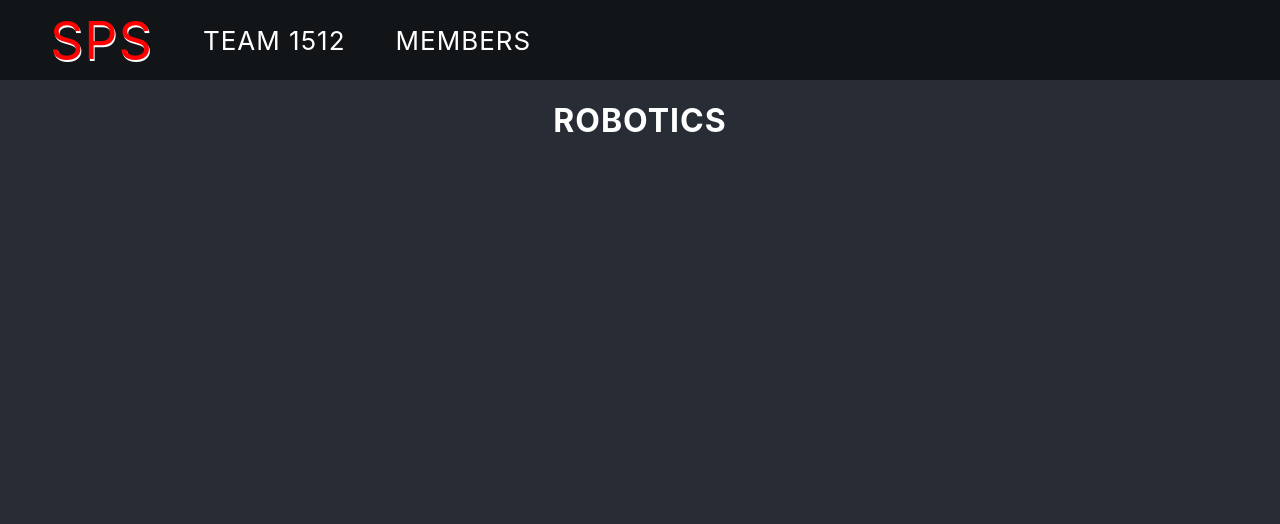
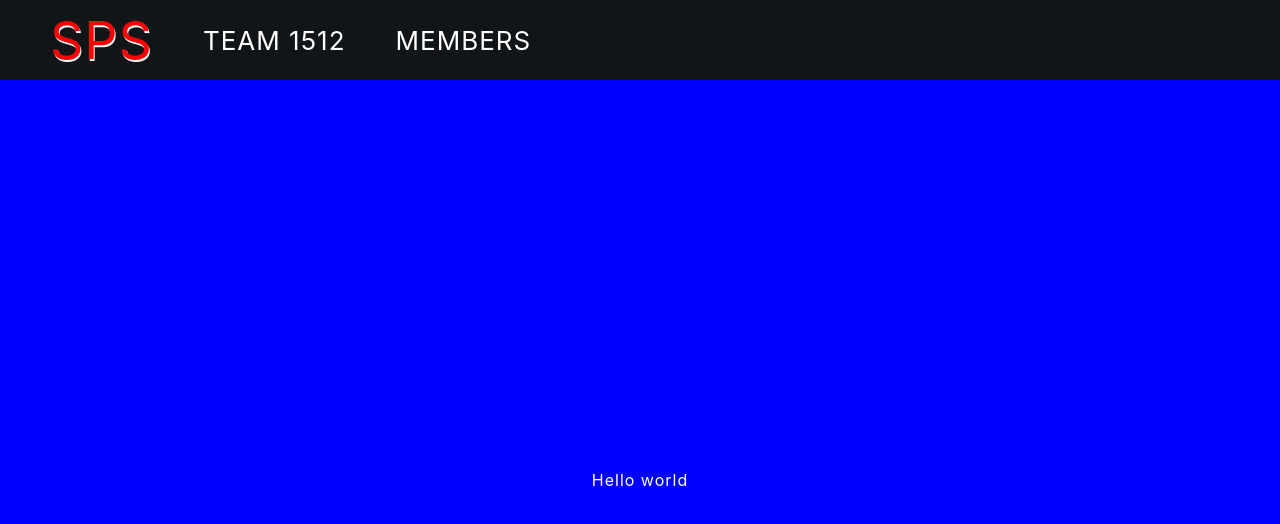
Before and after one commit to hen1227/sps-robotics, a React (Create React App) app: page / in a window 1280 px wide. Shown: the top 524 px of the page. Built offline with nearby package versions, Linux system fonts and the light colour scheme.

Commit message:
Smooth scrolling between pages

```diff
--- a/src/App.css
+++ b/src/App.css
@@ -7,5 +7,44 @@ body {
 }
 
 .App {
+  overflow: auto;
+  scroll-direction: horizontal;
+  scroll-behavior: smooth;
   text-align: center;
+  width: 100vw;
+  margin: 0;
+  padding: 0;
+  height: 100vh;
 }
+.App > ul {
+  list-style: none;
+  display: flex;
+  align-items: center;
+  max-width: 100%;
+  overflow-x: hidden;
+  scroll-behavior: auto;
+
+  margin: 0;
+  padding: 0;
+}
+.App > ul > li{
+  color: #fff;
+  border-radius: 4px;
+  white-space: nowrap;
+
+  /*width: 400px;*/
+  /*padding-left: 200px;*/
+  /*margin: 0;*/
+  /*padding: 0;*/
+}
+
+.Page {
+  width: 100vw;
+  height: 100vh;
+  align-content: center;
+  justify-content: center;
+  align-items: center;
+
+  /*margin: 0;*/
+  /*padding: 0;*/
+}
--- a/src/App.js
+++ b/src/App.js
@@ -1,22 +1,62 @@
 import './App.css';
 import Home from './home/Home'
 import Members from './members/Members'
+import {Component, createRef, useEffect, useState} from "react";
 import Navbar from "./navbar/Navbar";
-import { BrowserRouter, Routes, Route } from "react-router-dom";
+// import { BrowserRouter, Routes, Route } from "react-router-dom";
 
 
-function App() {
-  return (
-    <div className="App">
-        <BrowserRouter>
-            <Navbar/>
-            <Routes>
-                <Route path="/" element={<Home/>}/>
-                <Route path="/members" element={<Members/>}/>
-            </Routes>
-        </BrowserRouter>
-    </div>
-  );
+class App extends Component {
+
+    constructor(props) {
+        super(props);
+        this.pageRef = createRef();
+    }
+
+    smoothScroll = (n) => {
+        this.pageRef.current.scroll({left: n * window.outerWidth, behavior: "smooth"})
+    }
+
+    scrollToPage(n) {
+        this.smoothScroll(n);
+    }
+
+    render() {
+        return (
+            <>
+                {/*<div onClick={e => this.scrollToPage(0)}>Page1</div>*/}
+                {/*<div onClick={e => this.scrollToPage(1)}>Page2</div>*/}
+                {/*<div onClick={e => this.scrollToPage(2)}>Page3</div>*/}
+
+                <Navbar/>
+                <div className="App">
+                    <ul id={"Pages"} ref={this.pageRef}>
+                        <li>
+                            <div className="Page" style={{background: "blue"}}>
+                                Hello world
+                            </div>
+                        </li>
+                        <li>
+                            <div className="Page" style={{background: "red"}}>
+                                Also hello
+                            </div>
+                        </li>
+                        <li>
+                            <div className="Page" style={{background: "blue"}}>
+                                Hello world
+                            </div>
+                        </li>
+                        <li>
+
+                            <div className="Page" style={{background: "red"}}>
+                                Also hello
+                            </div>
+                        </li>
+                    </ul>
+                </div>
+            </>
+        );
+    }
 }
 
 export default App;
--- a/src/navbar/Navbar.css
+++ b/src/navbar/Navbar.css
@@ -31,5 +31,5 @@
 }
 
 #Navbar a:hover#SPS {
-    border-bottom: 4px solid red;
+    border-bottom: 6px solid red;
 }
--- a/src/navbar/Navbar.js
+++ b/src/navbar/Navbar.js
@@ -1,11 +1,16 @@
 import './Navbar.css';
 
-function Navbar() {
+function Navbar(props) {
+
+    const scrollToPage = (n) =>{
+        const pages = document.getElementById('Pages');
+        pages.scroll({ left:n*window.outerWidth, behavior: "smooth"})
+    }
     return (
         <div id="Navbar">
-            <a href="https://sps.edu" class="nav-button" id="SPS">SPS</a>
-            <a href="/" class="nav-button">TEAM 1512</a>
-            <a href="/members" class="nav-button">MEMBERS</a>
+            <a href="https://sps.edu" className="nav-button" id="SPS">SPS</a>
+            <a onClick={e => scrollToPage(0)} className="nav-button">TEAM 1512</a>
+            <a onClick={e => scrollToPage(1)} className="nav-button">MEMBERS</a>
         </div>
     );
 }
```
Also changed, not shown: 1 other file (tests, documents, lock files or other folders).
